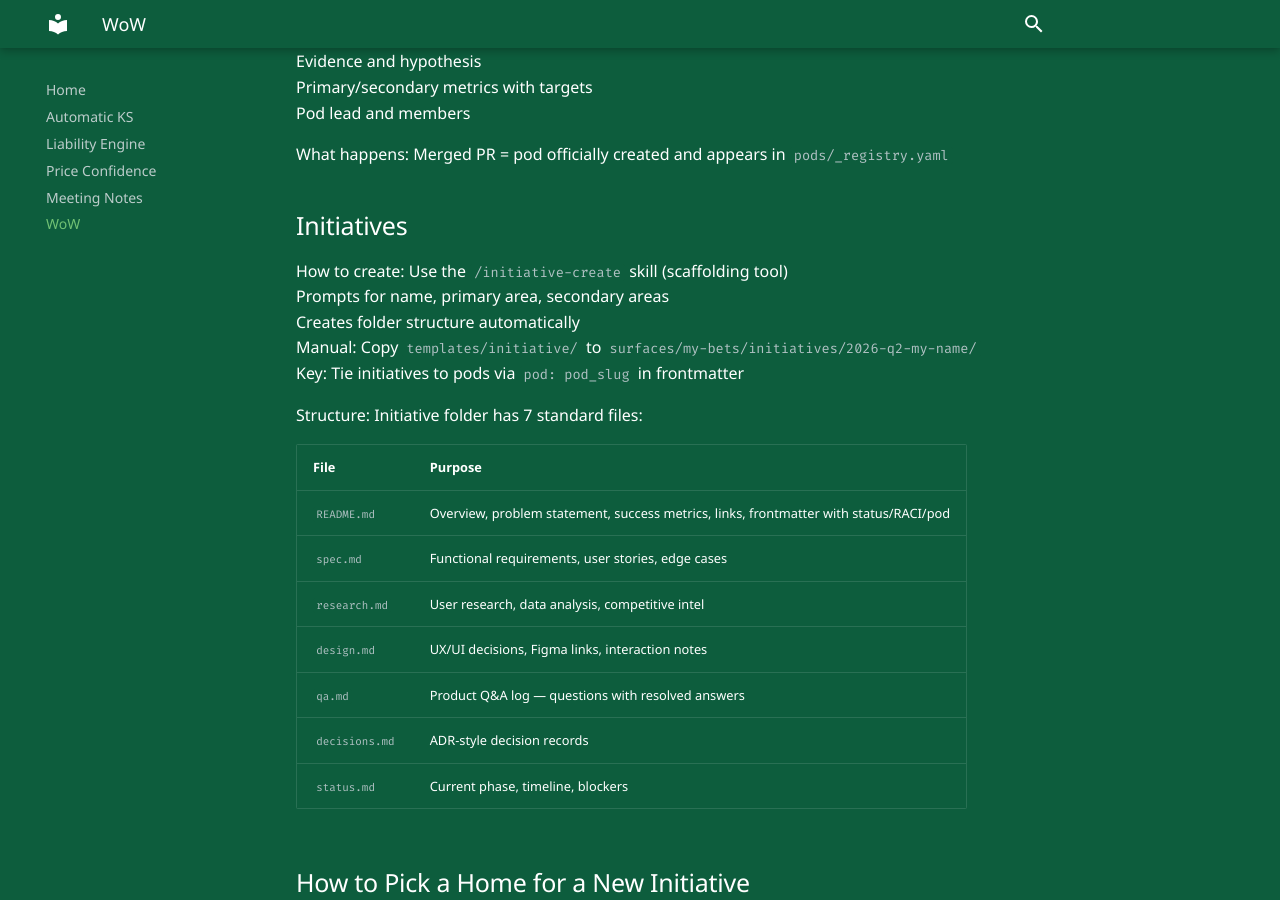
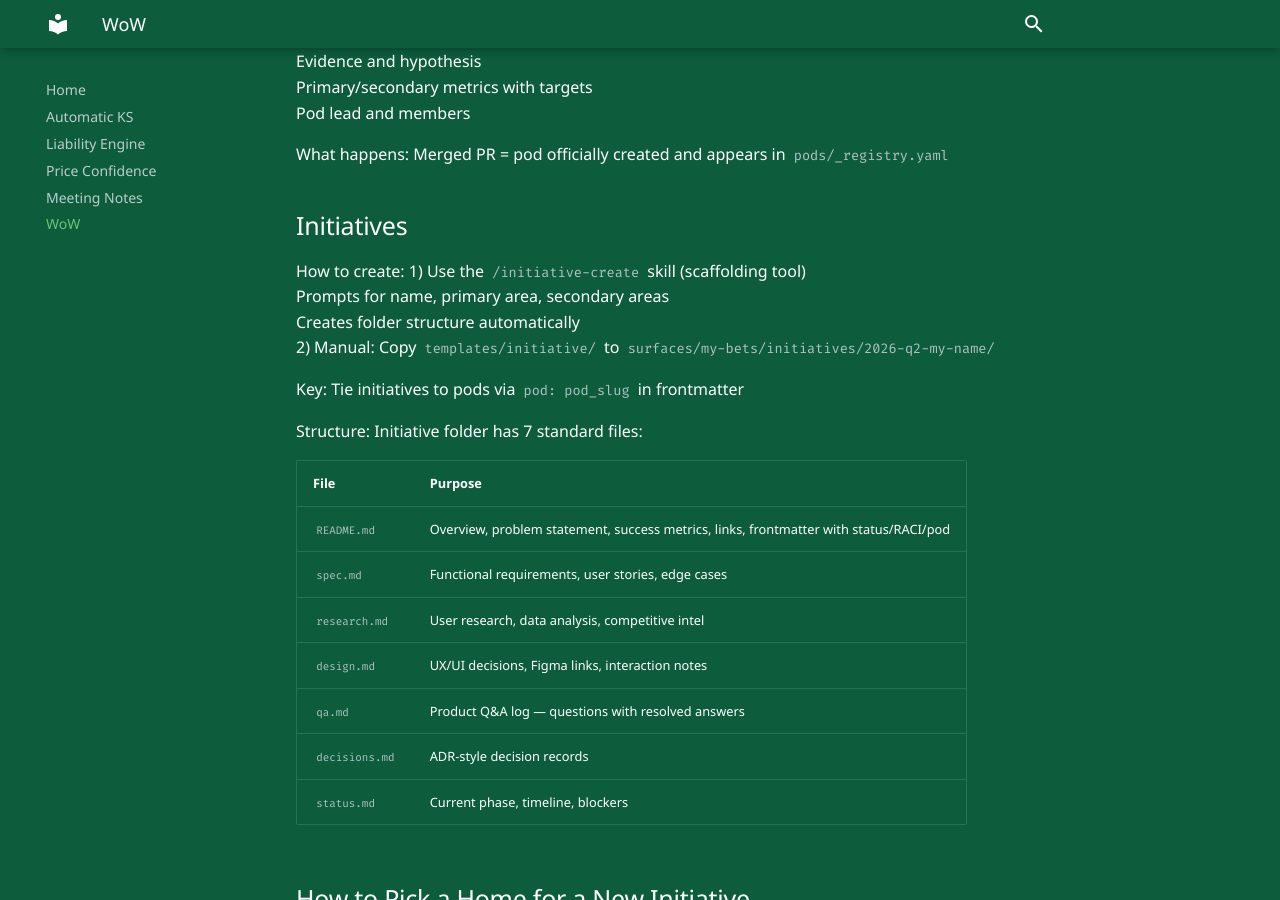
Before and after one commit to MiguelGomes2/pages-mgomes, an MkDocs documentation site: the page built from docs/wow/index.md, in a window 1280 px wide and 900 px high, scrolled down 529 px. Built offline with MkDocs 1.6.1 and Material for MkDocs 9.7.7, drawn with Linux system fonts in a browser that asks for light colours; some web fonts are replaced.

Commit message:
Update index.md

```diff
--- a/docs/wow/index.md
+++ b/docs/wow/index.md
@@ -23,10 +23,11 @@ What happens: Merged PR = pod officially created and appears in `pods/_registry.
 ## Initiatives
 
 How to create:
-Use the `/initiative-create` skill (scaffolding tool) <br>
-Prompts for name, primary area, secondary areas <br>
-Creates folder structure automatically <br>
-Manual: Copy `templates/initiative/` to `surfaces/my-bets/initiatives/2026-q2-my-name/` <br>
+1) Use the `/initiative-create` skill (scaffolding tool) <br>
+  Prompts for name, primary area, secondary areas <br>
+  Creates folder structure automatically <br>
+2) Manual: Copy `templates/initiative/` to `surfaces/my-bets/initiatives/2026-q2-my-name/` <br>
+
 Key: Tie initiatives to pods via `pod: pod_slug` in frontmatter
 
 Structure: Initiative folder has 7 standard files:
```
